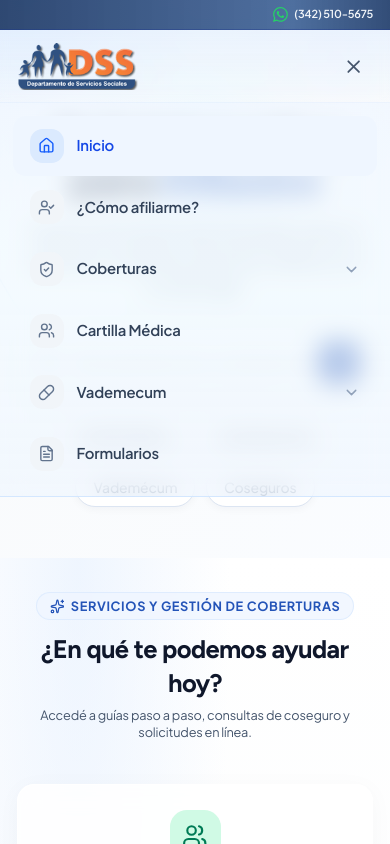
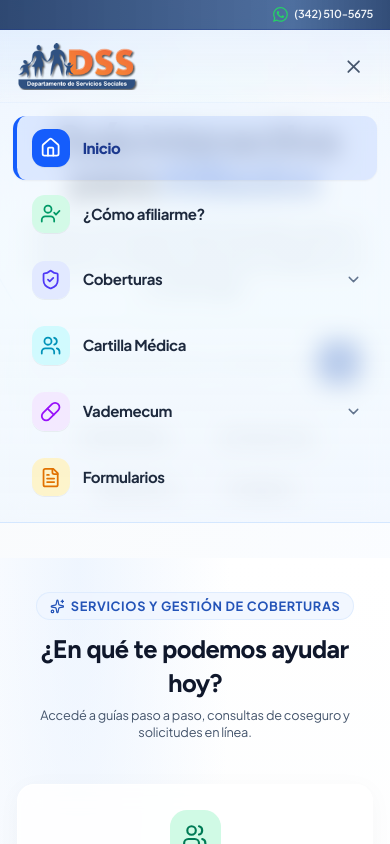
Before and after one commit to KarimServin/guia-interactiva-dss, a Next.js app: page / in a window 390 px wide. Both pictures are taken after a click on the button 353 px from the left and 66 px from the top of the page. Shown: the top 844 px of the page. Built offline with nearby package versions, Linux system fonts and the light colour scheme.

Commit message:
style(mobile-menu): enhance icon colors and high-contrast active state for accessibility

```diff
--- a/src/components/Header.tsx
+++ b/src/components/Header.tsx
@@ -27,12 +27,12 @@ interface HeaderProps {
 }
 
 const NAV_ITEMS = [
-  { id: 'guia', label: 'Inicio', icon: Home },
-  { id: 'afiliacion', label: '¿Cómo afiliarme?', icon: UserCheck },
-  { id: 'coberturas-planes', label: 'Coberturas', icon: ShieldCheck },
-  { id: 'cartilla', label: 'Cartilla Médica', icon: Users },
-  { id: 'vademecum', label: 'Vademecum', icon: Pill },
-  { id: 'formularios', label: 'Formularios', icon: FileText }
+  { id: 'guia', label: 'Inicio', icon: Home, iconColor: 'text-blue-600', iconBg: 'bg-blue-100/90' },
+  { id: 'afiliacion', label: '¿Cómo afiliarme?', icon: UserCheck, iconColor: 'text-emerald-600', iconBg: 'bg-emerald-100/90' },
+  { id: 'coberturas-planes', label: 'Coberturas', icon: ShieldCheck, iconColor: 'text-indigo-600', iconBg: 'bg-indigo-100/90' },
+  { id: 'cartilla', label: 'Cartilla Médica', icon: Users, iconColor: 'text-cyan-600', iconBg: 'bg-cyan-100/90' },
+  { id: 'vademecum', label: 'Vademecum', icon: Pill, iconColor: 'text-purple-600', iconBg: 'bg-purple-100/90' },
+  { id: 'formularios', label: 'Formularios', icon: FileText, iconColor: 'text-amber-600', iconBg: 'bg-amber-100/90' }
 ];
 
 export const Header: React.FC<HeaderProps> = ({ activeTab = 'guia', onSelectNav }) => {
@@ -250,32 +250,35 @@ export const Header: React.FC<HeaderProps> = ({ activeTab = 'guia', onSelectNav
                   ? ['coberturas-planes','subsidio-sepelios','cobertura-odontologia','chequeo-preventivo','vademecum-farmacias','cobertura-farmacias','farmacia','materno','nutricion-celiacos','protesis','tabla-coseguros','cuotas'].includes(activeTab)
                   : activeTab === item.id;
 
-              const mobileBase = `w-full flex items-center justify-between px-4 py-3 text-sm font-semibold rounded-xl transition-all cursor-pointer`;
-              const mobileActive = 'bg-blue-50 text-blue-700';
-              const mobileInactive = 'text-slate-700 hover:bg-slate-50 hover:text-slate-900';
+              const mobileBase = `w-full flex items-center justify-between px-3.5 py-3 text-[15px] font-bold rounded-xl transition-all cursor-pointer`;
+              const mobileActive = 'bg-blue-600/10 text-blue-900 border-l-4 border-blue-600 font-extrabold shadow-xs';
+              const mobileInactive = 'text-slate-800 hover:bg-blue-50/60 hover:text-blue-950 border-l-4 border-transparent';
 
               if (isCoberturas) return (
                 <div key={item.id}>
                   <button onClick={() => setIsMobileCoberturasOpen(!isMobileCoberturasOpen)}
                     className={`${mobileBase} ${isActive ? mobileActive : mobileInactive}`}>
                     <div className="flex items-center gap-3">
-                      <div className={`w-8 h-8 rounded-xl flex items-center justify-center shrink-0 ${isActive ? 'bg-blue-100' : 'bg-slate-100'}`}>
-                        <Icon className={`w-4 h-4 ${isActive ? 'text-blue-600' : 'text-slate-500'}`} />
+                      <div className={`w-9 h-9 rounded-xl flex items-center justify-center shrink-0 shadow-2xs ${isActive ? 'bg-indigo-600 text-white' : `${item.iconBg} ${item.iconColor}`}`}>
+                        <Icon className="w-5 h-5" />
                       </div>
-                      <span>{item.label}</span>
+                      <span className="text-[15px] tracking-tight">{item.label}</span>
                     </div>
-                    <ChevronDown className={`w-4 h-4 text-slate-400 transition-transform duration-200 ${isMobileCoberturasOpen ? 'rotate-180' : ''}`} />
+                    <ChevronDown className={`w-4 h-4 text-slate-500 transition-transform duration-200 ${isMobileCoberturasOpen ? 'rotate-180' : ''}`} />
                   </button>
                   {isMobileCoberturasOpen && (
-                    <div className="ml-11 mt-0.5 mb-1 space-y-0.5 animate-in fade-in duration-200">
+                    <div className="ml-11 mt-1 mb-1.5 space-y-1 border-l-2 border-indigo-200 pl-2 animate-in fade-in duration-200">
                       {[
-                        { key: 'prestaciones', icon: Activity, label: 'Listado de Prestaciones', color: 'text-blue-600' },
-                        { key: 'tabla-coseguros', icon: Layers, label: 'Planes y Coseguros', color: 'text-indigo-600' },
-                        { key: 'cuotas', icon: CreditCard, label: 'Valores de cuota', color: 'text-sky-600' },
-                      ].map(({ key, icon: DI, label, color }) => (
+                        { key: 'prestaciones', icon: Activity, label: 'Listado de Prestaciones', color: 'text-blue-600', bg: 'bg-blue-100' },
+                        { key: 'tabla-coseguros', icon: Layers, label: 'Planes y Coseguros', color: 'text-indigo-600', bg: 'bg-indigo-100' },
+                        { key: 'cuotas', icon: CreditCard, label: 'Valores de cuota', color: 'text-sky-600', bg: 'bg-sky-100' },
+                      ].map(({ key, icon: DI, label, color, bg }) => (
                         <button key={key} onClick={() => handleSubMenuClick(key)}
-                          className="w-full text-left px-3 py-2.5 text-sm font-semibold text-slate-600 hover:text-blue-700 hover:bg-blue-50 rounded-lg transition-colors flex items-center gap-2.5 cursor-pointer">
-                          <DI className={`w-4 h-4 shrink-0 ${color}`} /><span>{label}</span>
+                          className="w-full text-left px-3 py-2 text-sm font-bold text-slate-700 hover:text-blue-900 hover:bg-blue-50/80 rounded-lg transition-colors flex items-center gap-2.5 cursor-pointer">
+                          <div className={`w-7 h-7 rounded-lg flex items-center justify-center shrink-0 ${bg}`}>
+                            <DI className={`w-4 h-4 ${color}`} />
+                          </div>
+                          <span>{label}</span>
                         </button>
                       ))}
                     </div>
@@ -288,22 +291,28 @@ export const Header: React.FC<HeaderProps> = ({ activeTab = 'guia', onSelectNav
                   <button onClick={() => setIsMobileVademecumOpen(!isMobileVademecumOpen)}
                     className={`${mobileBase} ${isActive ? mobileActive : mobileInactive}`}>
                     <div className="flex items-center gap-3">
-                      <div className={`w-8 h-8 rounded-xl flex items-center justify-center shrink-0 ${isActive ? 'bg-blue-100' : 'bg-slate-100'}`}>
-                        <Icon className={`w-4 h-4 ${isActive ? 'text-blue-600' : 'text-slate-500'}`} />
+                      <div className={`w-9 h-9 rounded-xl flex items-center justify-center shrink-0 shadow-2xs ${isActive ? 'bg-purple-600 text-white' : `${item.iconBg} ${item.iconColor}`}`}>
+                        <Icon className="w-5 h-5" />
                       </div>
-                      <span>{item.label}</span>
+                      <span className="text-[15px] tracking-tight">{item.label}</span>
                     </div>
-                    <ChevronDown className={`w-4 h-4 text-slate-400 transition-transform duration-200 ${isMobileVademecumOpen ? 'rotate-180' : ''}`} />
+                    <ChevronDown className={`w-4 h-4 text-slate-500 transition-transform duration-200 ${isMobileVademecumOpen ? 'rotate-180' : ''}`} />
                   </button>
                   {isMobileVademecumOpen && (
-                    <div className="ml-11 mt-0.5 mb-1 space-y-0.5 animate-in fade-in duration-200">
+                    <div className="ml-11 mt-1 mb-1.5 space-y-1 border-l-2 border-purple-200 pl-2 animate-in fade-in duration-200">
                       <button onClick={() => { router.push('/vademecum/basico'); setIsMobileMenuOpen(false); }}
-                        className="w-full text-left px-3 py-2.5 text-sm font-semibold text-slate-600 hover:text-blue-700 hover:bg-blue-50 rounded-lg transition-colors flex items-center gap-2.5 cursor-pointer">
-                        <Pill className="w-4 h-4 text-blue-600 shrink-0" /><span>Vademécum Básico</span>
+                        className="w-full text-left px-3 py-2 text-sm font-bold text-slate-700 hover:text-blue-900 hover:bg-blue-50/80 rounded-lg transition-colors flex items-center gap-2.5 cursor-pointer">
+                        <div className="w-7 h-7 rounded-lg flex items-center justify-center shrink-0 bg-blue-100">
+                          <Pill className="w-4 h-4 text-blue-600" />
+                        </div>
+                        <span>Vademécum Básico</span>
                       </button>
                       <button onClick={() => { router.push('/vademecum/anticonceptivos'); setIsMobileMenuOpen(false); }}
-                        className="w-full text-left px-3 py-2.5 text-sm font-semibold text-slate-600 hover:text-rose-700 hover:bg-rose-50 rounded-lg transition-colors flex items-center gap-2.5 cursor-pointer">
-                        <Heart className="w-4 h-4 text-rose-500 shrink-0" /><span>Anticonceptivos</span>
+                        className="w-full text-left px-3 py-2 text-sm font-bold text-slate-700 hover:text-rose-900 hover:bg-rose-50/80 rounded-lg transition-colors flex items-center gap-2.5 cursor-pointer">
+                        <div className="w-7 h-7 rounded-lg flex items-center justify-center shrink-0 bg-rose-100">
+                          <Heart className="w-4 h-4 text-rose-600" />
+                        </div>
+                        <span>Anticonceptivos</span>
                       </button>
                     </div>
                   )}
@@ -314,10 +323,10 @@ export const Header: React.FC<HeaderProps> = ({ activeTab = 'guia', onSelectNav
                 <button key={item.id} onClick={() => handleNavClick(item.id)}
                   className={`${mobileBase} ${isActive ? mobileActive : mobileInactive}`}>
                   <div className="flex items-center gap-3">
-                    <div className={`w-8 h-8 rounded-xl flex items-center justify-center shrink-0 ${isActive ? 'bg-blue-100' : 'bg-slate-100'}`}>
-                      <Icon className={`w-4 h-4 ${isActive ? 'text-blue-600' : 'text-slate-500'}`} />
+                    <div className={`w-9 h-9 rounded-xl flex items-center justify-center shrink-0 shadow-2xs ${isActive ? 'bg-blue-600 text-white' : `${item.iconBg} ${item.iconColor}`}`}>
+                      <Icon className="w-5 h-5" />
                     </div>
-                    <span>{item.label}</span>
+                    <span className="text-[15px] tracking-tight">{item.label}</span>
                   </div>
                 </button>
               );
```
